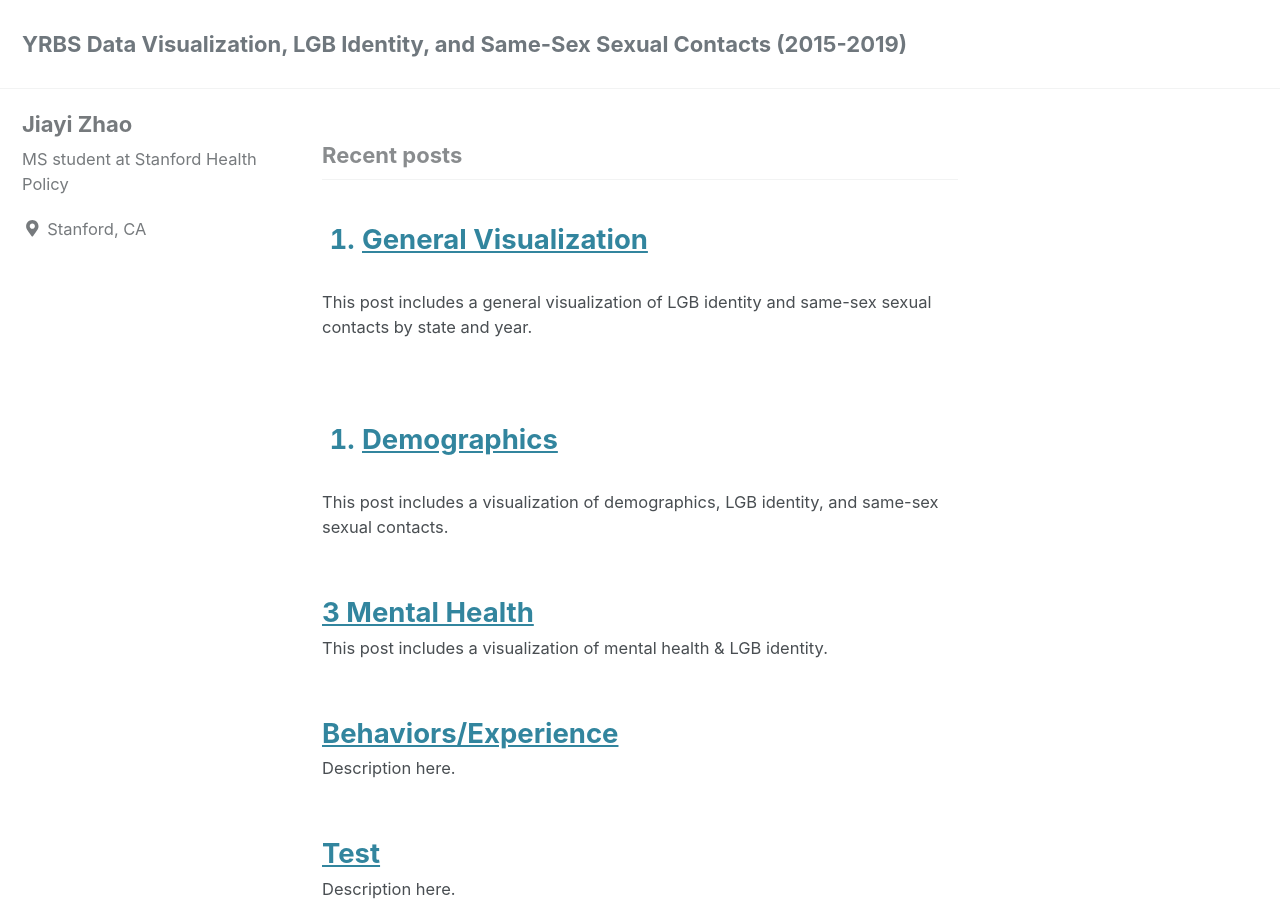
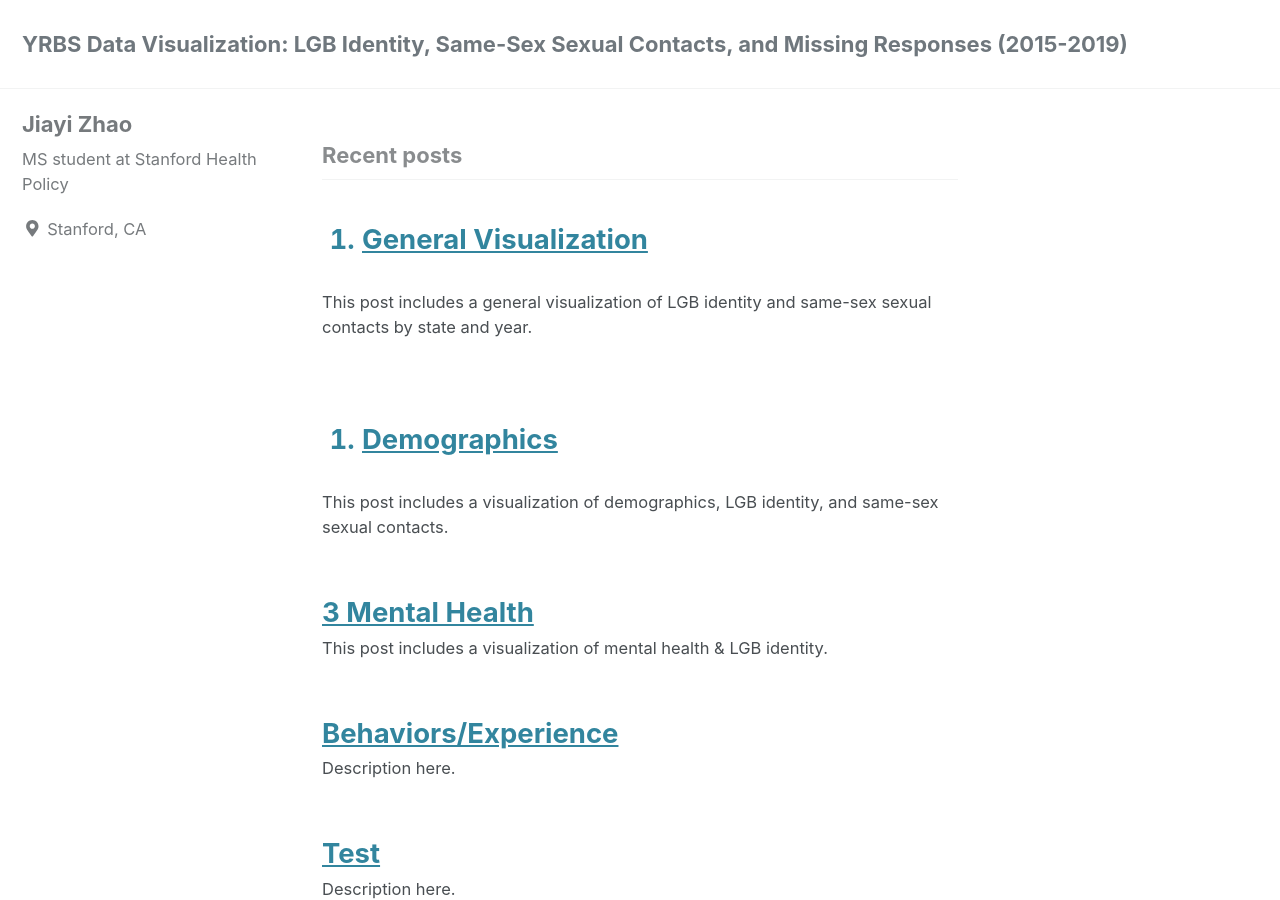
Before and after one commit to maryzhao0111/YRBS_visual, a Jekyll site: the page built from index.html, in a window 1280 px wide and 900 px high. Built offline with Jekyll 4.4.1, drawn with Linux system fonts in a browser that asks for light colours; cached includes are drawn as plain includes; nearby versions of some CDN libraries; a script that is not in the unit is left out; the list of posts is cut into pages by our own code.

Commit message:
Update _config.yml

```diff
--- a/_config.yml
+++ b/_config.yml
@@ -16,7 +16,7 @@ minimal_mistakes_skin: "default" # "air", "aqua", "contrast", "dark", "dirt", "n
 
 # Site Settings
 locale: "en-US"
-title: "YRBS Data Visualization, LGB Identity, and Same-Sex Sexual Contacts (2015-2019)"
+title: "YRBS Data Visualization: LGB Identity, Same-Sex Sexual Contacts, and Missing Responses (2015-2019)"
 title_separator: "-"
 name: "Jiayi Zhao"
 description: "Displaying cool data visualizations"
```
